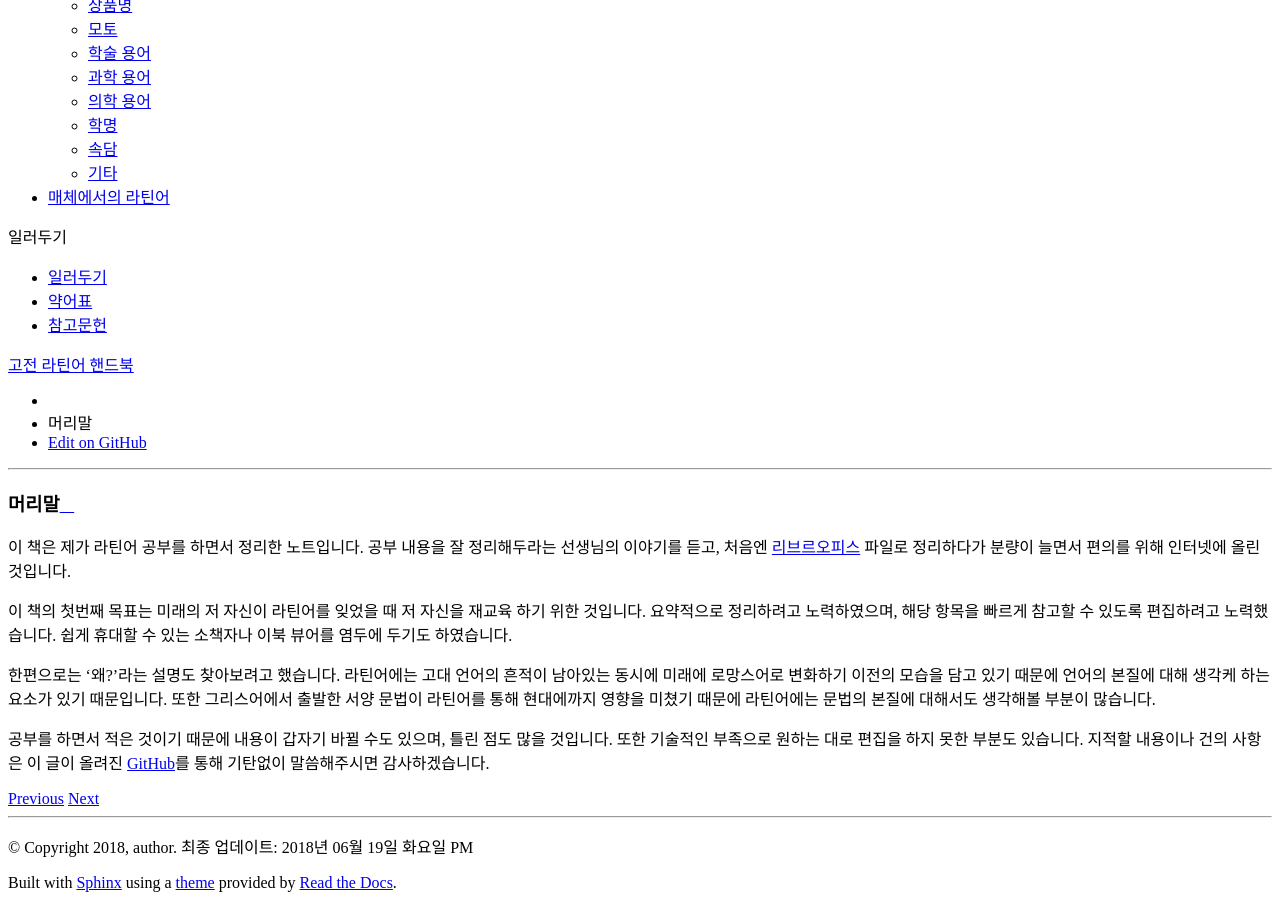
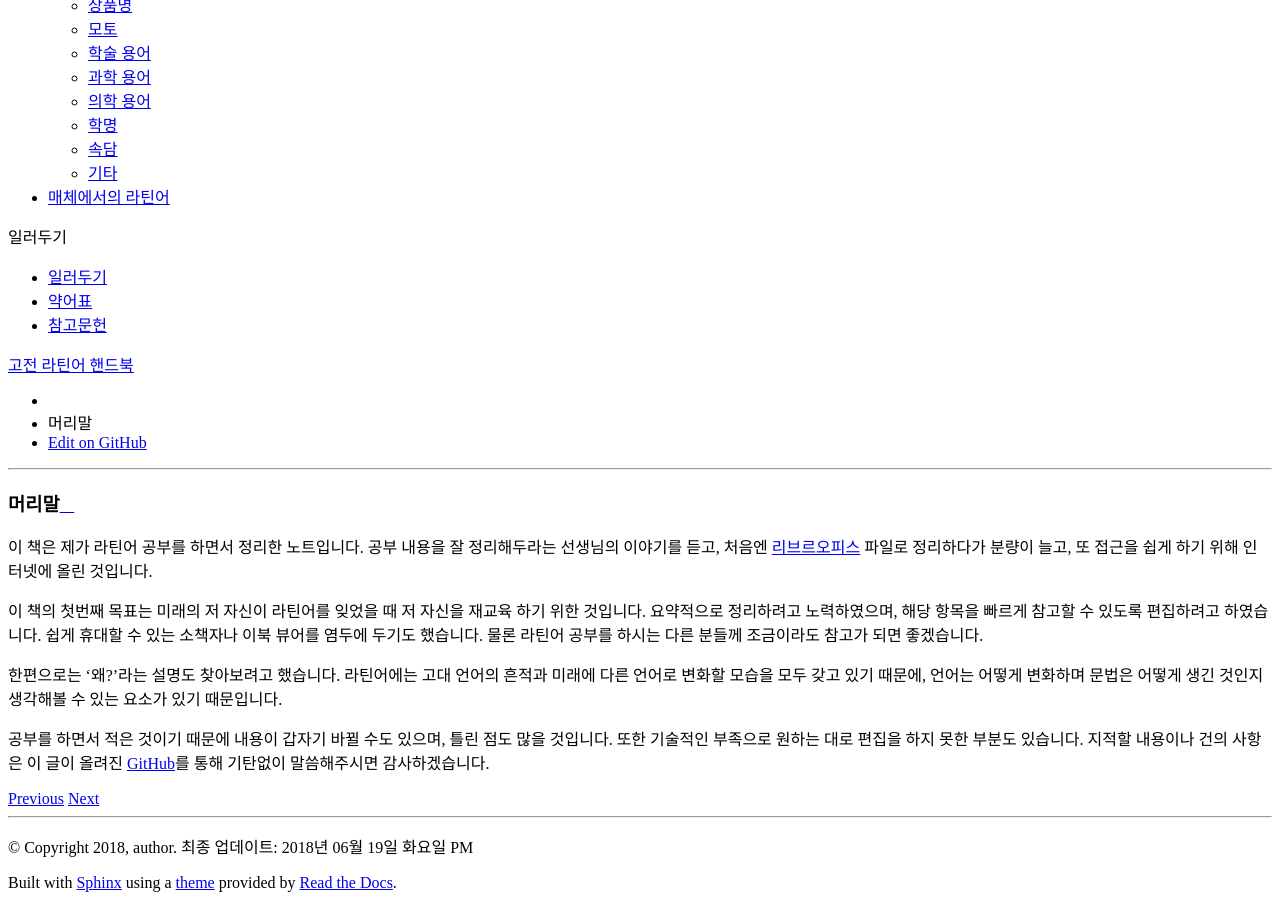
Before and after one commit to kabbala/grammatica_latina, a Sphinx documentation site: the page built from source/prooemium.rst, in a window 1280 px wide and 900 px high, scrolled down 7177 px. Built offline with Sphinx 7.4.7 and the Read the Docs theme 2.0.0, drawn with Linux system fonts in a browser that asks for light colours.

Commit message:
일부 수정

```diff
--- a/source/index.rst
+++ b/source/index.rst
@@ -4,7 +4,7 @@
    contain the root `toctree` directive.
 
 대문
-====
+####
 
 .. toctree::
 
--- a/source/liber.rst
+++ b/source/liber.rst
@@ -11,7 +11,7 @@
 
 신학교 교재이므로 당연히 교회 라틴어를 다루며, 모음의 장단은 일부 어미의 설명에만 표시되어 있다. 한편 강세 표시가 단어와 문장에 대부분 되어 있고, 이중모음 표시에 Æ(æ)를 사용하기도 한다.
 
-총 65과(課) 178 섹션(§)으로 이루어져 있으며, 명사와 형용사, 동사의 직설법 현재, 부정사, 분사, 수동태, 탈형동사까지 다룬다. [*]_ 부록으로 단어집과 변화표, 동사 활용표가 있다.
+총 65과(課) 178 섹션(§)으로 이루어져 있으며, 명사와 형용사, 동사의 직설법, 접속법, 명령법, 부정사, 분사, 수동태, 탈형동사까지 다룬다. [*]_ 부록으로 단어집과 변화표, 동사 활용표가 있다.
 
 현재는 2007년에 나온 제4판이 『초급 라틴어』라는 제목으로 판매되고 있다. 편집의 변화가 없기 때문에 옛날 활자체가 읽기 불편할 수도 있다.
 
@@ -24,7 +24,7 @@
 성염, 『라틴어 첫걸음』
 ~~~~~~~~~~~~~~~~~~~~~~~
 
-저자의 『고전 라틴어』 역시 대학 교양 강의를 위해 편집된 것이었으나, 더 쉬운 교재의 필요성이 요구되어 만들어진 것으로, 2001년에 출간되었다.
+저자의 『고전 라틴어』 역시 대학 교양 강의를 위해 편집된 것이었으나, 더 쉬운 교재의 필요성이 요구되어 만들어진 것으로, 2001년에 출간되었다. 『고전 라틴어』 와 마찬가지로 고전 라틴어를 다룬다.
 
 현재 2판까지 나왔으며, 책의 연습문제 정답과 정오표 등을 저자의 홈페이지<http://donbosco.pe.kr>에 게시하고 있다.
 
@@ -180,7 +180,7 @@
 
 하노버 리케움 교수였던 퀴너(Raphael Kühner, 1802~1878)가 쓴 방대한 분량의 문법서로, 현재까지 가장 권위있는 문법서로 알려져있다. 1877년에 1권이, 사후 1878, 1879년에 김나지움 교수인 아들 루돌프(Rudolf Khüner, 1839~1902)에 의해 2책으로 된 2권이 출간되었다.
 
-1912~14년에 Friedrich Wilhelm Holzweissig(1846~1922)가 편집한 1권과 스테그만(Carl Stegmann, 1852~1929)이 편집한 2권이 출간되었다. 이 둘의 이름도 함께 언급되는 경우가 많다.
+1912~14년에 Friedrich Wilhelm Holzweissig(1846~1922)가 편집한 1권과 스테그만(Carl Stegmann, 1852~1929)이 편집한 2권이 출간되었다. 이 둘의 이름도 함께 언급되기도 한다.(Kühner-Holzweissig, Kühner-Stegmann)
 
 스테그만이 편집한 제2권을 제외한 나머지는 인터넷에 공개되어 있다.
 
--- a/source/prooemium.rst
+++ b/source/prooemium.rst
@@ -1,10 +1,10 @@
 머리말
 ======
 
-이 책은 제가 라틴어 공부를 하면서 정리한 노트입니다. 공부 내용을 잘 정리해두라는 선생님의 이야기를 듣고, 처음엔 `리브르오피스 <https://www.libreoffice.org/>`_ 파일로 정리하다가 분량이 늘면서 편의를 위해 인터넷에 올린 것입니다.
+이 책은 제가 라틴어 공부를 하면서 정리한 노트입니다. 공부 내용을 잘 정리해두라는 선생님의 이야기를 듣고, 처음엔 `리브르오피스 <https://www.libreoffice.org/>`_ 파일로 정리하다가 분량이 늘고, 또 접근을 쉽게 하기 위해 인터넷에 올린 것입니다.
 
-이 책의 첫번째 목표는 미래의 저 자신이 라틴어를 잊었을 때 저 자신을 재교육 하기 위한 것입니다. 요약적으로 정리하려고 노력하였으며, 해당 항목을 빠르게 참고할 수 있도록 편집하려고 노력했습니다. 쉽게 휴대할 수 있는 소책자나 이북 뷰어를 염두에 두기도 하였습니다.
+이 책의 첫번째 목표는 미래의 저 자신이 라틴어를 잊었을 때 저 자신을 재교육 하기 위한 것입니다. 요약적으로 정리하려고 노력하였으며, 해당 항목을 빠르게 참고할 수 있도록 편집하려고 하였습니다. 쉽게 휴대할 수 있는 소책자나 이북 뷰어를 염두에 두기도 했습니다. 물론 라틴어 공부를 하시는 다른 분들께 조금이라도 참고가 되면 좋겠습니다.
 
-한편으로는 ‘왜?’라는 설명도 찾아보려고 했습니다. 라틴어에는 고대 언어의 흔적이 남아있는 동시에 미래에 로망스어로 변화하기 이전의 모습을 담고 있기 때문에 언어의 본질에 대해 생각케 하는 요소가 있기 때문입니다. 또한 그리스어에서 출발한 서양 문법이 라틴어를 통해 현대에까지 영향을 미쳤기 때문에 라틴어에는 문법의 본질에 대해서도 생각해볼 부분이 많습니다.
+한편으로는 ‘왜?’라는 설명도 찾아보려고 했습니다. 라틴어에는 고대 언어의 흔적과 미래에 다른 언어로 변화할 모습을 모두 갖고 있기 때문에, 언어는 어떻게 변화하며 문법은 어떻게 생긴 것인지 생각해볼 수 있는 요소가 있기 때문입니다.
 
 공부를 하면서 적은 것이기 때문에 내용이 갑자기 바뀔 수도 있으며, 틀린 점도 많을 것입니다. 또한 기술적인 부족으로 원하는 대로 편집을 하지 못한 부분도 있습니다. 지적할 내용이나 건의 사항은 이 글이 올려진 `GitHub <https://github.com/kabbala/grammatica_latina/issues>`_\를 통해 기탄없이 말씀해주시면 감사하겠습니다.
```
